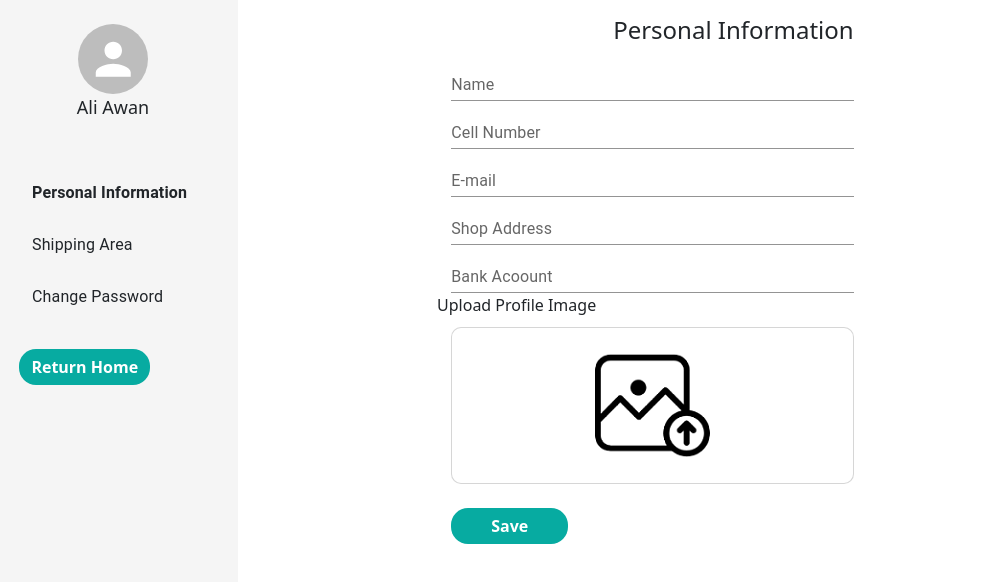
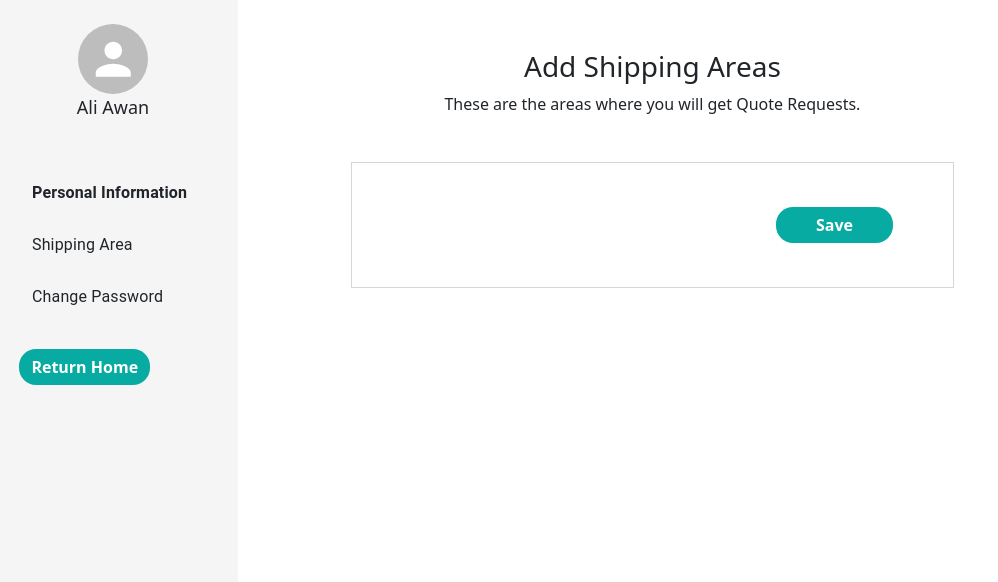
Before and after one commit to MZakria3637/Screens, a React (Create React App) app: page / in a window 1280 px wide. Shown: the top 582 px of the page, without its empty margins (0-998 px from the left). Built offline with nearby package versions, Linux system fonts and the light colour scheme.

Commit message:
shipping progress

```diff
--- a/src/Account/personInfo/personInfo.js
+++ b/src/Account/personInfo/personInfo.js
@@ -1,7 +1,7 @@
 import React, { useState } from 'react'
 import "./person.css"
 import { FormControl,Input, InputLabel, } from '@mui/material';
-import { DropzoneArea } from 'material-ui-dropzone';
+// import { DropzoneArea } from 'material-ui-dropzone';
 // import PhotoCameraOutlinedIcon from '@mui/icons-material/PhotoCameraOutlined';
 import upload from "../../assets/upload.png"
 function PersonInfo() {
--- a/src/Account/shippingarea/shipping.css
+++ b/src/Account/shippingarea/shipping.css
@@ -1,8 +1,27 @@
+.shipping{
+    margin-top: 5%;
+}
 .border_shipping{
     border: 1px solid rgb(51, 50, 50,0.2);
-    width: 40%;
+    width: 60%;
     background-color: #FFFFFF;
     margin-top:3%;
     padding-top: 2%;
     padding-bottom: 2%;
+    display: flex;
+    flex-direction: column;
 }
+.bold_p{
+  font-weight:470;
+}
+.shipping-btn{
+    border-radius: 17px !important;
+    padding-left: 40px !important;
+    padding-right: 40px !important;
+    border: 1px #07aba1 !important;
+    background-color: #07aba1 !important;
+    color: white !important;
+    align-self: flex-end;
+    margin-right: 10%;
+    width: fit-content;
+}
--- a/src/Account/shippingarea/shippingArea.js
+++ b/src/Account/shippingarea/shippingArea.js
@@ -1,15 +1,15 @@
 import React from 'react'
-
-function ShippingArea() {
+import "./shipping.css"
+function Shippingarea() {
     return (
-        <div className="person-row">
-            <h5>Add Shipping Areas </h5>
-            <p>These are the areas where you will get Quote Requests. </p>
+        <div className="person-row shipping">
+            <h3>Add Shipping Areas </h3>
+            <p className="bold_p"> These are the areas where you will get Quote Requests. </p>
             <div className="border_shipping">
-
+                <button type="button" class="shipping-btn btn  fw-bold my-4 ">Save</button>
             </div>
         </div>
     )
 }
 
-export default ShippingArea
+export default Shippingarea
--- a/src/Account/sideNav/sidenav.js
+++ b/src/Account/sideNav/sidenav.js
@@ -5,6 +5,7 @@ import Avatar from '@mui/material/Avatar';
 import "./sideNav.css";
 import PersonInfo from '../personInfo/personInfo';
 import { Route } from 'react-router';
+import Shippingarea from '../shippingarea/shippingArea';
 // import { Link } from 'react-router-dom';
 // profile =require("../../assets/profile.png");
 function SideNav() {
@@ -74,7 +75,9 @@ function SideNav() {
 
         </Box>
             <div className="col">
-                <Route path='/' component={PersonInfo} />
+                <Route path='/' component={Shippingarea} />
+                <Route path='/person' component={PersonInfo} />
+
             </div>
 
 
```
